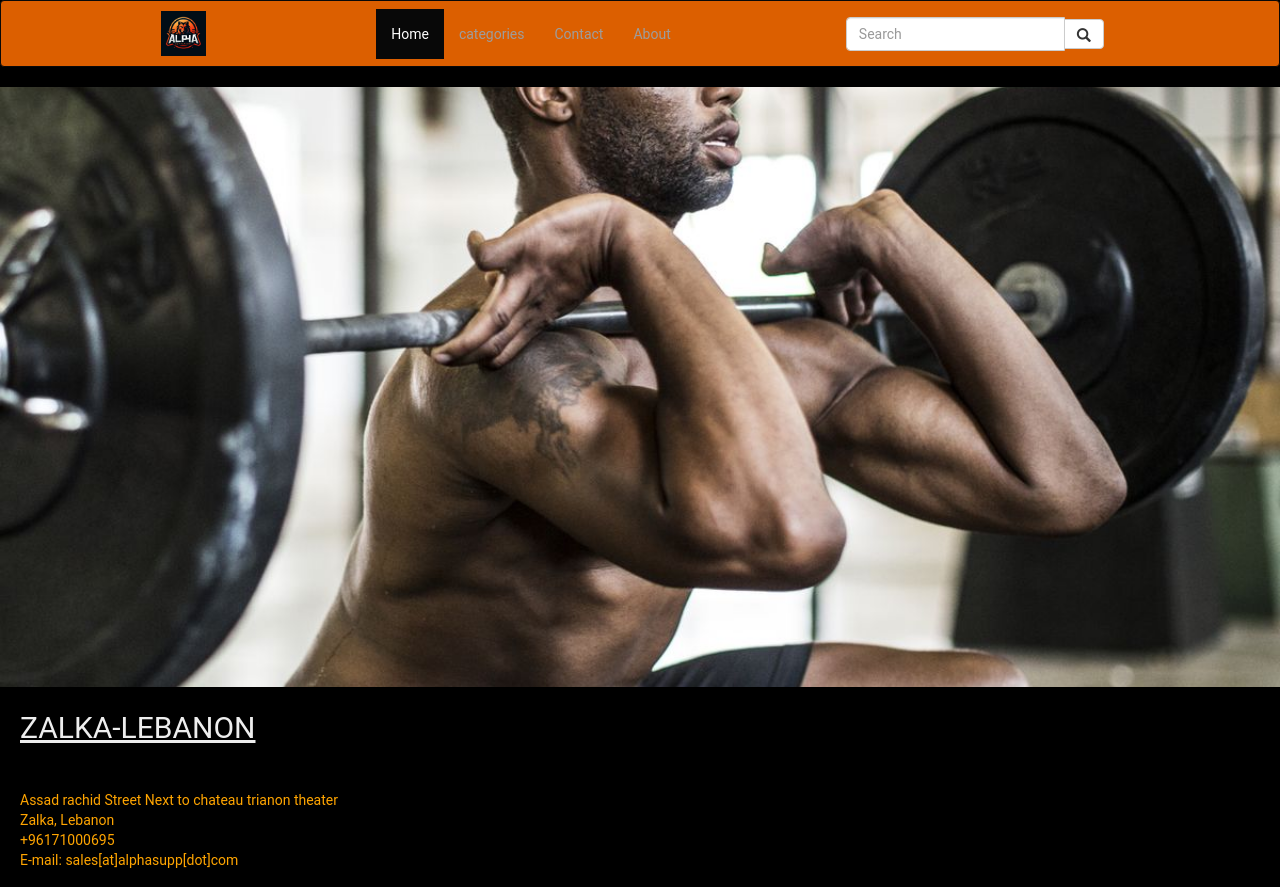
After one commit to bassilcharbel/project-web3, a PHP site: page /contact.html in a window 1280 px wide. The commit adds this page. Shown: the top 887 px of the page. Run offline with PHP 8.4, Linux system fonts and the light colour scheme.

Commit message:
activating nav bar

```diff
--- /dev/null
+++ b/contact.html
@@ -0,0 +1,60 @@
+<html>
+  <head>
+    <title>alphasupplements</title>
+    <!--Bootstrap CSS-->
+    <link rel="stylesheet" href="https://cdn.jsdelivr.net/npm/bootstrap-icons@1.11.3/font/bootstrap-icons.min.css">
+    <link href="https://cdn.jsdelivr.net/npm/bootstrap@5.3.3/dist/css/bootstrap.min.css" rel="stylesheet" integrity="sha384-QWTKZyjpPEjISv5WaRU9OFeRpok6YctnYmDr5pNlyT2bRjXh0JMhjY6hW+ALEwIH" crossorigin="anonymous">
+    <!--Script-->
+    <script src="https://cdn.jsdelivr.net/npm/bootstrap@5.3.3/dist/js/bootstrap.bundle.min.js" integrity="sha384-YvpcrYf0tY3lHB60NNkmXc5s9fDVZLESaAA55NDzOxhy9GkcIdslK1eN7N6jIeHz" crossorigin="anonymous"></script>
+    <meta name="viewport" content="width=device-width, initial-scale=1">
+    <!--kevin-->
+    <meta charset="UTF-8">
+    <meta name="viewport" content="width=device-width, initial-scale=1.0">
+    <title>Online Store</title>
+    <link rel="stylesheet" href="https://maxcdn.bootstrapcdn.com/bootstrap/3.4.1/css/bootstrap.min.css">
+    <script src="https://ajax.googleapis.com/ajax/libs/jquery/3.7.1/jquery.min.js"></script>
+    <script src="https://maxcdn.bootstrapcdn.com/bootstrap/3.4.1/js/bootstrap.min.js"></script>
+    <!--CSS-->
+    <link rel='stylesheet' href='./css1/stylel.css'>
+    </head>
+
+<nav class="navbar navbar-inverse">
+    <div class="container-fluid">
+      <div class="navbar-header">
+        <a class="navbar-brand" href="index.html"><img src="./photos/alphasupp.jpg"></a>
+      </div>
+      <ul style="display:inline-block" class="nav navbar-nav">
+        <li class="active"><a href="index.html">Home</a></li>
+        <li class="nav-item"><a href="#">categories</a></li>
+       <!--<li  class="nav-item"><a href="#">Card</a></li>-->
+        <li  class="nav-item"><a href="#">Contact</a></li>
+        <li  class="nav-item"><a href="#">About</a></li>
+
+      </ul>
+      <form class="navbar-form navbar-left" action="/action_page.php">
+        <div class="input-group">
+          <input type="text" class="form-control" placeholder="Search" name="search">
+          <div class="input-group-btn">
+            <button class="btn btn-default" type="submit">
+              <i class="glyphicon glyphicon-search"></i>
+            </button>
+          </div>
+        </div>
+      </form>
+    </div>
+  </nav>
+<img src="./photos/squatc.jpg"class="imgsquat">
+  <div class="atitle">ZALKA-LEBANON</div>
+  <div class="ainfo">Assad rachid Street Next to chateau trianon theater<br>
+    Zalka, Lebanon <br>
+    +96171000695 <br>
+    E-mail: sales[at]alphasupp[dot]com</div>
+    <p><iframe src="https://www.google.com/maps/embed?pb=!1m14!1m8!1m3!1d13245.416208450522!2d35.576935307409656!3d33.90628621079462!3m2!1i1024!2i768!4f13.1!3m3!1m2!1s0x151f3dfd1039608f%3A0x7da9b0dea710ca56!2sSuperior%20Supps!5e0!3m2!1sen!2slb!4v1715109061068!5m2!1sen!2slb" width="400" height="300" style="border:0;" allowfullscreen="" loading="lazy" referrerpolicy="no-referrer-when-downgrade"></iframe></p>
+    <div class="atitle"> JBEIL - LEBANON</div>
+    <div class="ainfo">jbeil Annaya road, Byblos, Facing Ksar restaurant, Next to Metallica<br>
+      Jbeil, Lebanon<br>
+      +96170832718<br>
+      E-mail: sales[at]superiorsupps[dot]com
+      </div>
+
+</html>
--- a/css1/stylel.css
+++ b/css1/stylel.css
@@ -4,6 +4,12 @@
 }
 .nav-item:hover{
     background-color: #000000;
+}
+.navbar-brand{
+  margin-top: -10px;
+  margin-bottom: -10px;
+  height:75px;
+  width:auto;
 }
 /*kevin*/
 body {
@@ -741,3 +747,30 @@ body{
     padding:15px;
     margin:10px;
 }
+/*contact*/
+.imgsquat{
+  width:100%;
+  height:600px;
+}
+.atitle{
+  font-size:30px;
+  text-decoration:underline;
+  color:#EEEEEE;
+  padding:20px;
+
+}
+.ainfo{
+  padding:20px;
+}
+.abut-ton{
+  background-color:#DC5F00 ;
+  color:#EEEEEE ;
+
+}
+.abut-ton a{
+  color:#EEEEEE;
+}
+/*about*/
+.atab{
+  padding:50px;
+}
```
Also changed, not shown: about.html (added, +63 -0 lines), index.html (+4 -4 lines), photos/alphasupp.jpg (added), photos/logist.jpg (added), photos/squatc.jpg (added), photos/warehouse.jpg (added).
